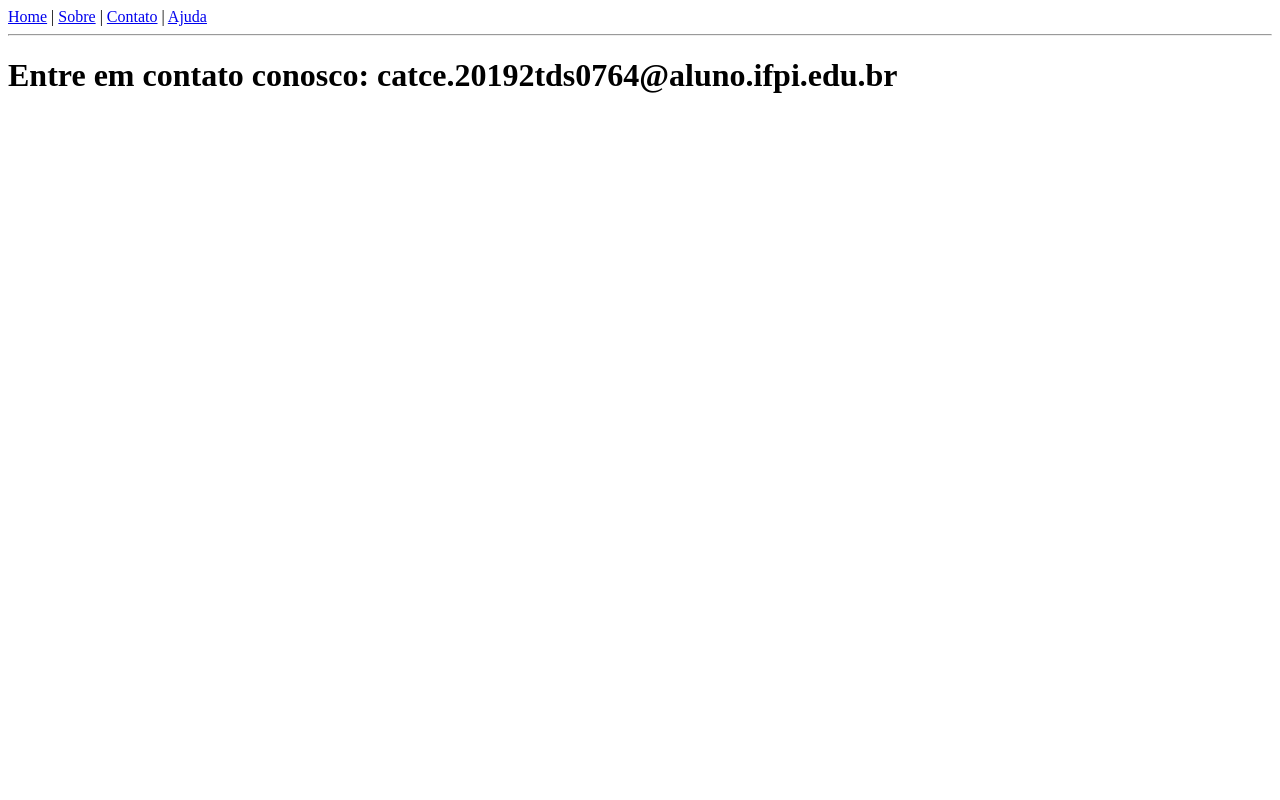
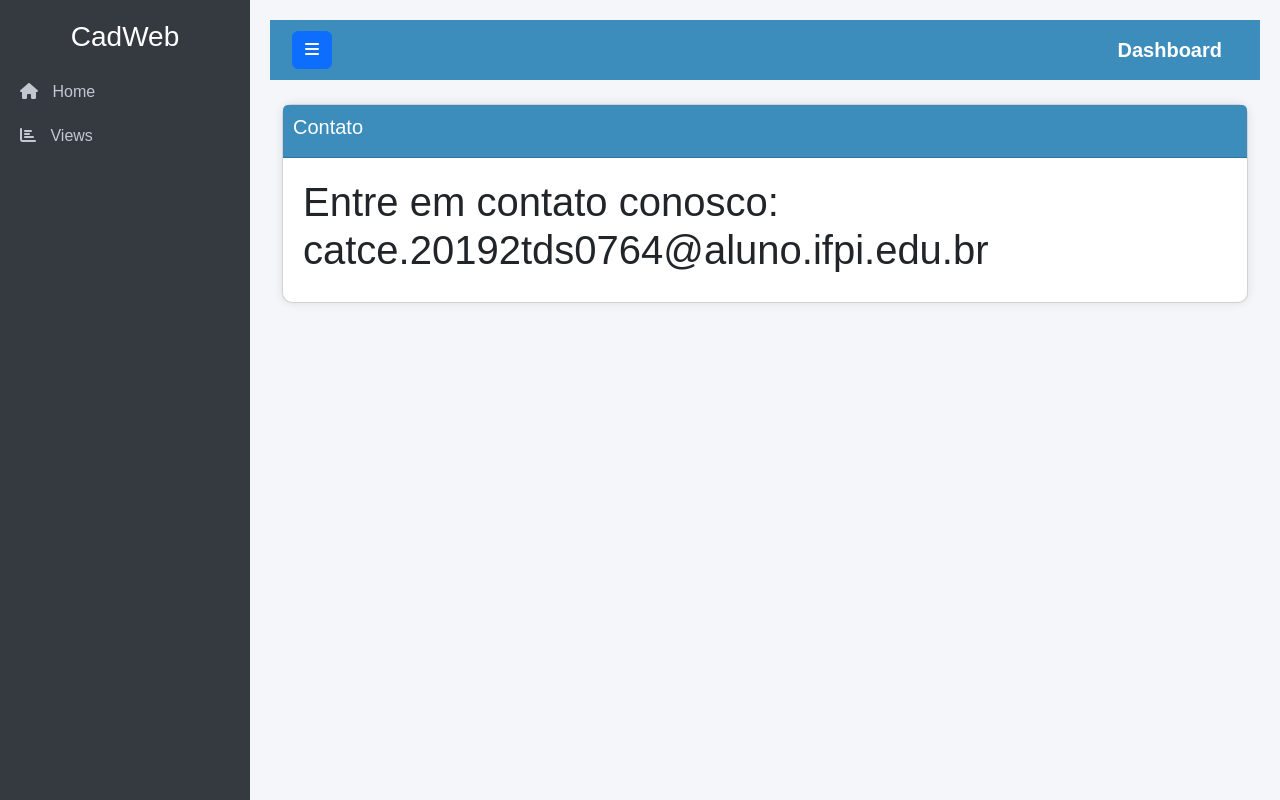
Before and after one commit to SilvaEsdras/piloto, a Django app: page /contato/ in a window 1280 px wide. Run offline with Django 5.2, Linux system fonts and the light colour scheme.

Commit message:
implementação do novo template e adicinando o dicioraio produtos

```diff
--- a/home/templates/base.html
+++ b/home/templates/base.html
@@ -2,22 +2,171 @@
 <html lang="pt-br">
 <head>
     <meta charset="UTF-8">
-    <title>{% block titulo %} Título do Template {% endblock %}</title>
+    <meta name="viewport" content="width=device-width, initial-scale=1.0">
+    <title>Admin Dashboard</title>
+    <link href="https://cdn.jsdelivr.net/npm/bootstrap@5.3.0/dist/css/bootstrap.min.css" rel="stylesheet">
+    <link href="https://cdnjs.cloudflare.com/ajax/libs/font-awesome/6.0.0-beta3/css/all.min.css" rel="stylesheet">
+    <style>
+        body {
+            font-family: 'Arial', sans-serif;
+            background-color: #f4f6f9;
+        }
+        .sidebar {
+            height: 100vh;
+            position: fixed;
+            left: 0;
+            top: 0;
+            bottom: 0;
+            width: 250px;
+            background-color: #343a40;
+            padding-top: 20px;
+            transition: all 0.3s;
+        }
+        .sidebar.active {
+            width: 80px;
+        }
+        .sidebar .nav-link {
+            color: #c2c7d0;
+            padding: 10px 20px;
+            font-size: 16px;
+        }
+        .sidebar .nav-link:hover {
+            background-color: #495057;
+        }
+        .sidebar .nav-link .fas {
+            margin-right: 10px;
+        }
+        .sidebar.active .nav-link .fas {
+            margin-right: 0;
+        }
+        .sidebar.active .nav-link span {
+            display: none;
+        }
+        .content {
+            margin-left: 250px;
+            padding: 20px;
+            transition: all 0.3s;
+        }
+        .content.active {
+            margin-left: 80px;
+        }
+        .navbar {
+            background-color: #3c8dbc;
+            padding: 10px;
+        }
+        .navbar .navbar-brand {
+            color: #fff;
+            font-weight: bold;
+        }
+        .navbar .nav-item .nav-link {
+            color: #fff;
+        }
+        .card-custom {
+            border-radius: 10px;
+            box-shadow: 0px 0px 10px rgba(0, 0, 0, 0.1);
+        }
+        .card-header-custom {
+            background-color: #3c8dbc;
+            color: #fff;
+            padding: 10px;
+        }
+        .card-body-custom {
+            padding: 20px;
+        }
+        .submenu {
+            padding-left: 30px;
+            display: none;
+        }
+        .submenu .nav-link {
+            font-size: 14px;
+        }
+        .sidebar .nav-item.open .submenu {
+            display: block;
+        }
+        .row{
+            margin-bottom:20px;
+        }
+    </style>
 </head>
 <body>
 
-    <nav>
-        <a href="{% url 'index' %}">Home</a> |
-        <a href="{% url 'sobre' %}">Sobre</a> |
-        <a href="{% url 'contato' %}">Contato</a> |
-        <a href="{% url 'ajuda' %}">Ajuda</a>
-    </nav>
+    <div class="sidebar" id="sidebar">
+        <div class="text-center text-white mb-3">
+            <h3>CadWeb</h3>
+        </div>
 
-    <hr>
+    <ul class="nav flex-column">
+        <li class="nav-item">
+            <a href="{% url 'index' %}" class="nav-link"><i class="fas fa-home"></i> <span>Home</span></a>
+        </li>
+        <li class="nav-item">
+            <a href="#" class="nav-link"><i class="fas fa-chart-bar"></i> <span>Views</span></a>
+            <ul class="submenu nav flex-column">
+                <li class="nav-item">
+                    <a href="{% url 'contato' %}" class="nav-link">Contato</a>
+                </li>
+                <li class="nav-item">
+                    <a href="{% url 'sobre' %}" class="nav-link">Sobre</a>
+                </li>
+                <li class="nav-item">
+                    <a href="{% url 'exibir_item' 10 %}" class="nav-link">Exibir Item</a>
+                </li>
+                <li class="nav-item">
+                    <a href="{% url 'diasemana' 2 %}" class="nav-link">Dia Semana</a>
+                </li>
+                <li class="nav-item">
+                    <a href="{% url 'produto' %}" class="nav-link">Produtos</a>
+                </li>
+            </ul>
+        </li>
+    </ul>
+    </div>
 
-    {% block conteudo %}
-        <p>Conteúdo do template</p>
-    {% endblock %}
+    <div class="content" id="content">
+        <nav class="navbar navbar-expand-lg navbar-dark">
+            <div class="container-fluid">
+                <button class="btn btn-primary" id="toggle-sidebar"><i class="fas fa-bars"></i></button>
+                <a class="navbar-brand ms-3" href="#">Dashboard</a>
+            </div>
+        </nav>
 
+        <div class="container-fluid mt-4">
+           <div class="row">
+                <div class="col-lg-12 col-md-12 col-sm-12">
+                    <div class="card card-custom">
+                        <div class="card-header card-header-custom">
+                            <h5>{% block titulo %} Título da Página {% endblock %}</h5>
+                        </div>
+                        <div class="card-body card-body-custom">
+                           {% block conteudo %} Conteúdo {% endblock %}
+                        </div>
+                    </div>
+                </div>
+            </div>
+        </div>
+    </div>
+
+    <script src="https://cdn.jsdelivr.net/npm/bootstrap@5.3.0/dist/js/bootstrap.bundle.min.js"></script>
+    <script>
+        // Sidebar toggle
+        document.getElementById('toggle-sidebar').addEventListener('click', function () {
+            document.getElementById('sidebar').classList.toggle('active');
+            document.getElementById('content').classList.toggle('active');
+        });
+
+        // Submenu toggle
+        document.querySelectorAll('.nav-item').forEach(function (item) {
+            item.addEventListener('click', function () {
+                if (this.classList.contains('open')) {
+                    this.classList.remove('open');
+                } else {
+                    document.querySelectorAll('.nav-item.open').forEach(function (openItem) {
+                        openItem.classList.remove('open');
+                    });
+                    this.classList.add('open');
+                }
+            });
+        });
+    </script>
 </body>
 </html>
--- a/home/urls.py
+++ b/home/urls.py
@@ -7,9 +7,11 @@ urlpatterns = [
     path('contato/', views.contato, name='contato'),
     path('ajuda/', views.ajuda, name='ajuda'),
 
-    # Exercício 1: Rota para o perfil do usuário [cite: 88]
+    # Rota para produtos (Note que a view se chama 'produtos' mas o name é 'produto')
+    path('produto/', views.produtos, name='produto'),
+
+    # Rotas com parâmetros (exigidas pelo menu)
+    path('exibir_item/<int:id>/', views.exibir_item, name='exibir_item'),
+    path('diasemana/<int:dia>/', views.diasemana, name='diasemana'),
     path('perfil/<str:usuario>/', views.perfil, name='perfil'),
-
-    # Exercício 2: Rota para o dia da semana (recebe um inteiro) [cite: 95]
-    path('diasemana/<int:dia>/', views.diasemana, name='diasemana'),
 ]
--- a/home/views.py
+++ b/home/views.py
@@ -1,38 +1,51 @@
 from django.shortcuts import render
 from django.http import HttpResponse
 
-# View da página inicial
 def index(request):
     return render(request, 'index.html')
 
-# View Sobre
 def sobre(request):
     return render(request, 'sobre.html')
 
-# View Contato
 def contato(request):
     return render(request, 'contato.html')
 
-# View Ajuda
 def ajuda(request):
     return render(request, 'ajuda.html')
 
-# --- Exercícios Anteriores (Mantidos) ---
+# --- Nova View de Produtos com Lista Completa ---
+def produtos(request):
+    contexto = {
+        'lista': [
+            {'id': 1, 'nome': 'Notebook', 'preco': '2.500,00'},
+            {'id': 2, 'nome': 'Monitor', 'preco': '500,00'},
+            {'id': 3, 'nome': 'Teclado', 'preco': '80,00'},
+            {'id': 4, 'nome': 'Mouse', 'preco': '40,00'},
+            {'id': 5, 'nome': 'Impressora', 'preco': '600,00'},
+            {'id': 6, 'nome': 'Scanner', 'preco': '700,00'},
+            {'id': 7, 'nome': 'Câmera Web', 'preco': '150,00'},
+            {'id': 8, 'nome': 'Headset', 'preco': '120,00'},
+            {'id': 9, 'nome': 'Pendrive 32GB', 'preco': '30,00'},
+            {'id': 10, 'nome': 'HD Externo 1TB', 'preco': '350,00'},
+            {'id': 11, 'nome': 'Estabilizador', 'preco': '200,00'},
+            {'id': 12, 'nome': 'Switch 8 portas', 'preco': '180,00'},
+            {'id': 13, 'nome': 'Roteador Wi-Fi', 'preco': '220,00'},
+        ],
+    }
+    return render(request, 'produto/lista.html', contexto)
 
-def perfil(request, usuario):
-    # Pode criar um perfil.html se quiser, ou retornar simples por enquanto
-    return HttpResponse(f"<h1>Página de Perfil</h1><p>Esse é o perfil de {usuario}</p>")
+# --- View para evitar erro no link 'Exibir Item' ---
+def exibir_item(request, id):
+    return HttpResponse(f"<h1>Exibindo Item: {id}</h1>")
 
 def diasemana(request, dia):
     dias = {
-        1: "Domingo",
-        2: "Segunda-feira",
-        3: "Terça-feira",
-        4: "Quarta-feira",
-        5: "Quinta-feira",
-        6: "Sexta-feira",
-        7: "Sábado"
+        1: "Domingo", 2: "Segunda-feira", 3: "Terça-feira",
+        4: "Quarta-feira", 5: "Quinta-feira", 6: "Sexta-feira", 7: "Sábado"
     }
     dia_nome = dias.get(dia, "Dia inválido")
     contexto = {'dia_numero': dia, 'dia_nome': dia_nome}
     return render(request, 'diasemana.html', contexto)
+
+def perfil(request, usuario):
+    return HttpResponse(f"<h1>Perfil: {usuario}</h1>")
```
Also changed, not shown: home/templates/produto/lista.html (added, +24 -0 lines).
